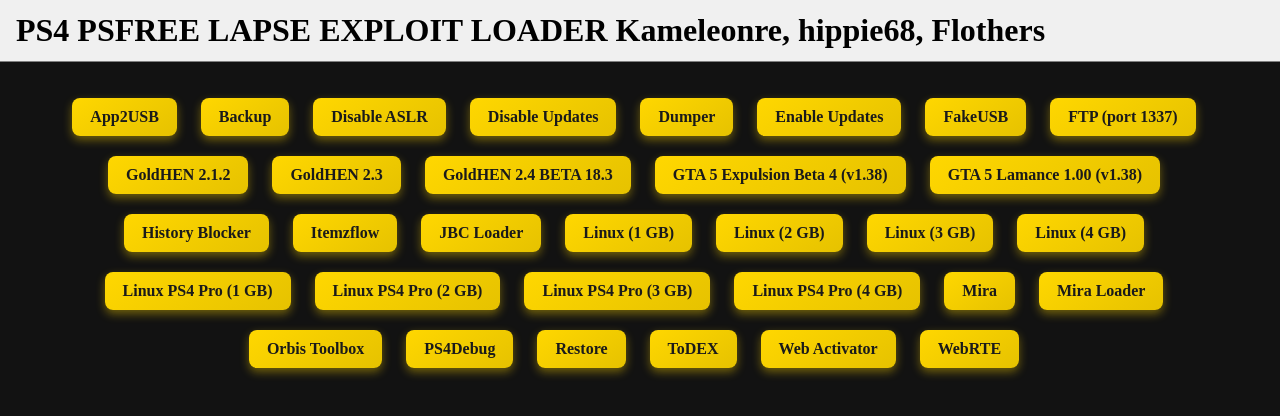
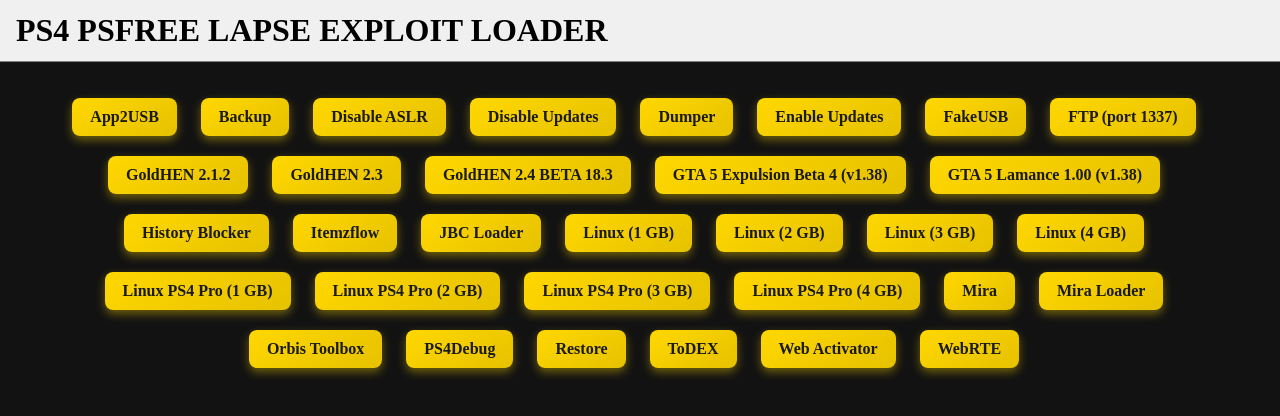
Before and after one commit to iFlothers/goldfree, a plain HTML site: page goldhen/index.html in a window 1280 px wide. Drawn offline with Linux system fonts and the light colour scheme.

Commit message:
Update index.html

```diff
--- a/goldhen/index.html
+++ b/goldhen/index.html
@@ -358,7 +358,7 @@
 
 <div id="website">
     <header>
-        <span id="title"> PS4 PSFREE LAPSE EXPLOIT LOADER Kameleonre, hippie68, Flothers </span>
+        <span id="title"> PS4 PSFREE LAPSE EXPLOIT LOADER </span>
     </header>
 
     <main>
```
